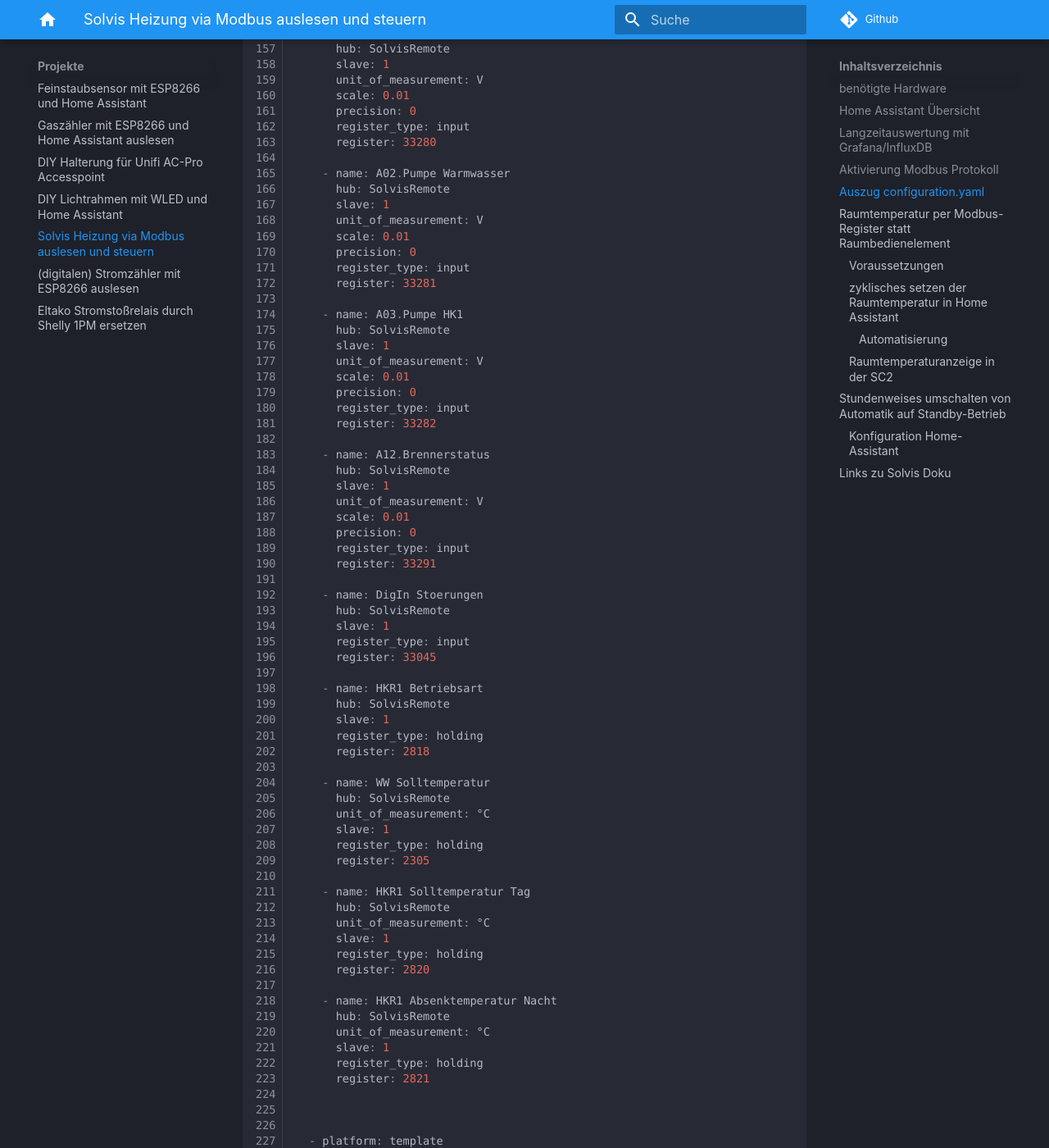
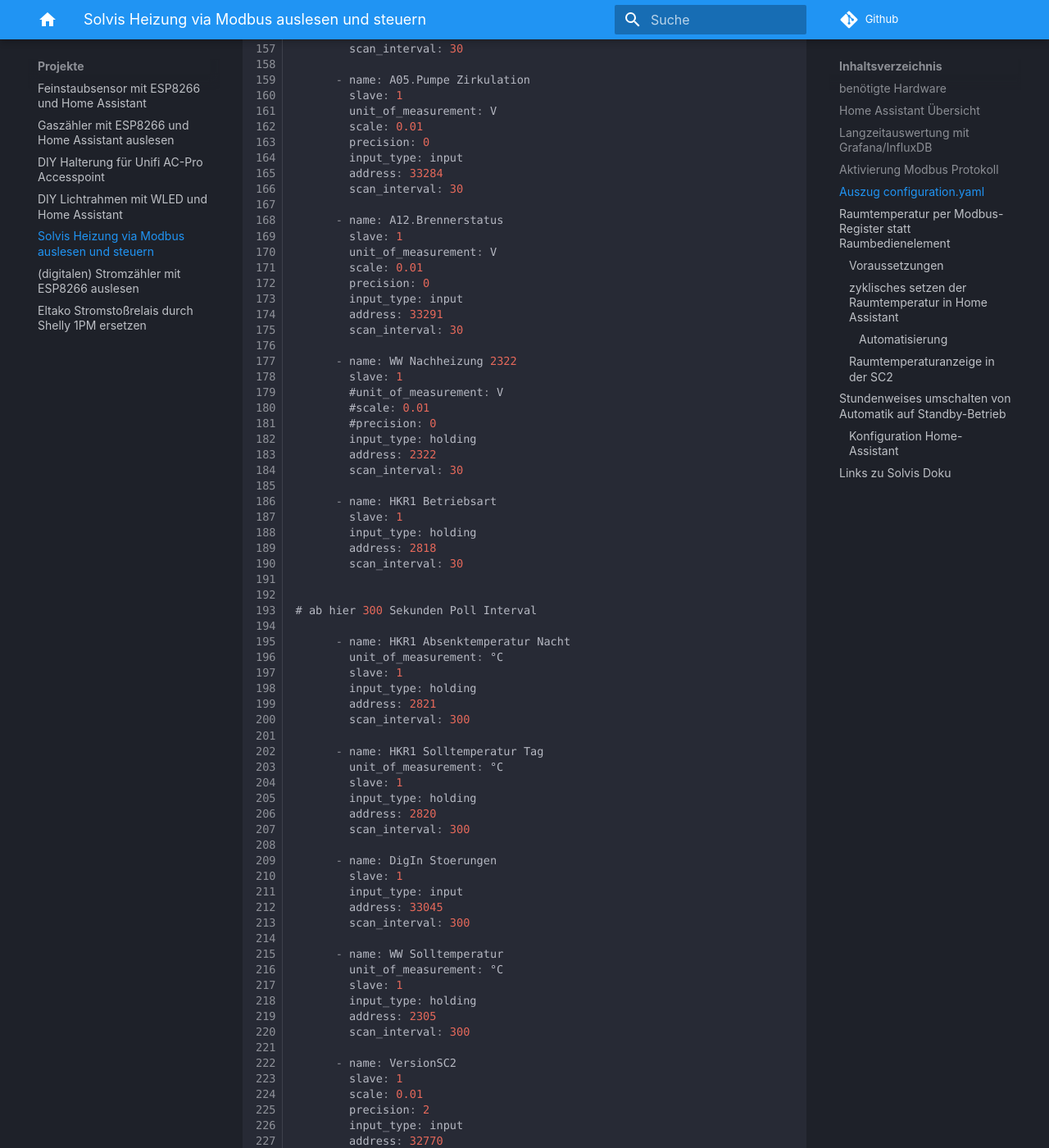
Before and after one commit to saruter/smarthome, an MkDocs documentation site: the page built from docs/projekte/solvis-heizung.md, in a window 1280 px wide and 1400 px high, scrolled down 7858 px. Shown: the whole window at 82% size. Built offline with MkDocs 1.6.1 and Material for MkDocs 9.7.7, drawn with Linux system fonts in a browser that asks for light colours; comment, search, counter and statistics services are not loaded; some of the changed text lies outside the part shown.

Commit message:
updated solvis modbus config to new ha-syntax

````diff
--- a/docs/projekte/solvis-heizung.md
+++ b/docs/projekte/solvis-heizung.md
@@ -47,255 +47,283 @@ Sollten die Einstellungen korrekt sein sollte unter der IP-Addresse der Solvis-R
 Nachfolgend ein Auszug der configuration.yaml von Home Assistant mit den wichtigsten Sensoren und Templates
 ```
 modbus:
-  name: SolvisRemote
-  type: tcp
-  host: <ip-addresse-solvis-remote>
-  port: 502
+  - name: SolvisRemote
+    type: tcp
+    host: <ip der solvis remote>
+    port: 502
 
- - platform: modbus
-    scan_interval: 30
-    registers:
-    - name: Warmwasserpuffer
-      hub: SolvisRemote
-      unit_of_measurement: °C
-      scale: 0.1
-      slave: 1
-      precision: 2
-      register_type: input
-      register: 33024
+    sensors:
+      - name: Warmwasserpuffer
+        unit_of_measurement: °C
+        scale: 0.1
+        slave: 1
+        precision: 2
+        input_type: input
+        address: 33024
+        scan_interval: 30
 
-    - name: Warmwassertemperatur
-      hub: SolvisRemote
-      unit_of_measurement: °C
-      scale: 0.1
-      slave: 1
-      precision: 2
-      register_type: input
-      register: 33025
+      - name: Warmwassertemperatur
+        unit_of_measurement: °C
+        scale: 0.1
+        slave: 1
+        precision: 2
+        input_type: input
+        address: 33025
+        scan_interval: 30
 
-    - name: Speicherreferenztemperatur
-      hub: SolvisRemote
-      unit_of_measurement: °C
-      scale: 0.1
-      slave: 1
-      precision: 2
-      register_type: input
-      register: 33026
+      - name: Speicherreferenztemperatur
+        unit_of_measurement: °C
+        scale: 0.1
+        slave: 1
+        precision: 2
+        input_type: input
+        address: 33026
+        scan_interval: 30
 
-    - name: Heizungspuffertemperatur oben
-      hub: SolvisRemote
-      unit_of_measurement: °C
-      scale: 0.1
-      slave: 1
-      precision: 2
-      register_type: input
-      register: 33027
+      - name: Heizungspuffertemperatur oben
+        unit_of_measurement: °C
+        scale: 0.1
+        slave: 1
+        precision: 2
+        input_type: input
+        address: 33027
+        scan_interval: 30
 
-    - name: Aussentemperatur
-      hub: SolvisRemote
-      unit_of_measurement: °C
-      scale: 0.1
-      slave: 1
-      precision: 2
-      register_type: input
-      register: 33033
+      - name: Aussentemperatur
+        unit_of_measurement: °C
+        scale: 0.1
+        slave: 1
+        precision: 2
+        input_type: input
+        address: 33033
+        scan_interval: 30
 
-    - name: Heizungspuffertemperatur unten
-      hub: SolvisRemote
-      unit_of_measurement: °C
-      scale: 0.1
-      slave: 1
-      precision: 2
-      register_type: input
-      register: 33032
+      - name: Heizungspuffertemperatur unten
+        unit_of_measurement: °C
+        scale: 0.1
+        slave: 1
+        precision: 2
+        input_type: input
+        address: 33032
+        scan_interval: 30
 
-    - name: Zirkulationsdurchfluss
-      hub: SolvisRemote
-      unit_of_measurement: °C
-      scale: 0.1
-      slave: 1
-      precision: 2
-      register_type: input
-      register: 33034
+      - name: Zirkulationsdurchfluss
+        unit_of_measurement: °C
+        scale: 0.1
+        slave: 1
+        precision: 2
+        input_type: input
+        address: 33034
+        scan_interval: 30
 
-    - name: Vorlauftemperatur
-      hub: SolvisRemote
-      unit_of_measurement: °C
-      scale: 0.1
-      slave: 1
-      precision: 2
-      register_type: input
-      register: 33035
+      - name: Vorlauftemperatur
+        unit_of_measurement: °C
+        scale: 0.1
+        slave: 1
+        precision: 2
+        input_type: input
+        address: 33035
+        scan_interval: 30
 
-#    kein Sensor angeschlossen, zeigt immer 10°C
-#    - name: Kaltwassertemperatur
-#      hub: SolvisRemote
-#      unit_of_measurement: °C
-#      scale: 0.1
-#      slave: 1
-#      precision: 2
-#      register_type: input
-#      register: 33038
+      - name: Kaltwassertemperatur
+        unit_of_measurement: °C
+        scale: 0.1
+        slave: 1
+        precision: 2
+        input_type: input
+        address: 33038
+        scan_interval: 30
 
-    - name: Durchfluss Warmwasserzirkualation
-      hub: SolvisRemote
-      unit_of_measurement: l/min
-      slave: 1
-      precision: 2
-      scale: 0.1
-      register_type: input
-      register: 33041
+      - name: Durchfluss Warmwasserzirkualation
+        unit_of_measurement: l/min
+        slave: 1
+        precision: 2
+        scale: 0.1
+        input_type: input
+        address: 33041
+        scan_interval: 30
 
-    - name: Laufzeit Brenner
-      hub: SolvisRemote
-      unit_of_measurement: h
-      slave: 1
-      precision: 0
-      register_type: input
-      register: 33536
+      - name: Laufzeit Brenner
+        unit_of_measurement: h
+        slave: 1
+        precision: 0
+        input_type: input
+        address: 33536
+        scan_interval: 30
 
-    - name: Brennerstarts
-      hub: SolvisRemote
-      unit_of_measurement: Starts
-      slave: 1
-      precision: 0
-      register_type: input
-      register: 33537
+      - name: Brennerstarts
+        unit_of_measurement: Starts
+        slave: 1
+        precision: 0
+        input_type: input
+        address: 33537
+        scan_interval: 30
 
-    - name: Brennerleistung
-      hub: SolvisRemote
-      unit_of_measurement: kW
-      scale: 0.1
-      slave: 1
-      precision: 2
-      register_type: input
-      register: 33539
+      - name: Brennerleistung
+        unit_of_measurement: kW
+        scale: 0.1
+        slave: 1
+        precision: 2
+        input_type: input
+        address: 33539
+        scan_interval: 30
 
-    - name: Ionisationsstrom
-      hub: SolvisRemote
-      unit_of_measurement: mA
-      slave: 1
-      scale: 0.1
-      precision: 1
-      register_type: input
-      register: 33540
+      - name: Ionisationsstrom
+        unit_of_measurement: mA
+        slave: 1
+        scale: 0.1
+        precision: 1
+        input_type: input
+        address: 33540
+        scan_interval: 30
 
-    - name: VersionSC2
-      hub: SolvisRemote
-      slave: 1
-      scale: 0.01
-      precision: 2
-      register_type: input
-      register: 32770
+      - name: A01.Pumpe Zirkulation
+        slave: 1
+        unit_of_measurement: V
+        scale: 0.01
+        precision: 0
+        input_type: input
+        address: 33280
+        scan_interval: 30
 
-    - name: VersionNBG
-      hub: SolvisRemote
-      slave: 1
-      scale: 0.01
-      register_type: input
-      register: 32771
+      - name: A02.Pumpe Warmwasser
+        slave: 1
+        unit_of_measurement: V
+        scale: 0.01
+        precision: 0
+        input_type: input
+        address: 33281
+        scan_interval: 30
 
-    - name: ZirkulationBetriebsart
-      hub: SolvisRemote
-      slave: 1
-      register_type: input
-      register: 2049
+      - name: A03.Pumpe HK1
+        slave: 1
+        unit_of_measurement: V
+        scale: 0.01
+        precision: 0
+        input_type: input
+        address: 33282
+        scan_interval: 30
 
-    - name: A01.Pumpe Zirkulation
-      hub: SolvisRemote
-      slave: 1
-      unit_of_measurement: V
-      scale: 0.01
-      precision: 0
-      register_type: input
-      register: 33280
+      - name: A05.Pumpe Zirkulation
+        slave: 1
+        unit_of_measurement: V
+        scale: 0.01
+        precision: 0
+        input_type: input
+        address: 33284
+        scan_interval: 30
 
-    - name: A02.Pumpe Warmwasser
-      hub: SolvisRemote
-      slave: 1
-      unit_of_measurement: V
-      scale: 0.01
-      precision: 0
-      register_type: input
-      register: 33281
+      - name: A12.Brennerstatus
+        slave: 1
+        unit_of_measurement: V
+        scale: 0.01
+        precision: 0
+        input_type: input
+        address: 33291
+        scan_interval: 30
 
-    - name: A03.Pumpe HK1
-      hub: SolvisRemote
-      slave: 1
-      unit_of_measurement: V
-      scale: 0.01
-      precision: 0
-      register_type: input
-      register: 33282
+      - name: WW Nachheizung 2322
+        slave: 1
+        #unit_of_measurement: V
+        #scale: 0.01
+        #precision: 0
+        input_type: holding
+        address: 2322
+        scan_interval: 30
 
-    - name: A12.Brennerstatus
-      hub: SolvisRemote
-      slave: 1
-      unit_of_measurement: V
-      scale: 0.01
-      precision: 0
-      register_type: input
-      register: 33291
+      - name: HKR1 Betriebsart
+        slave: 1
+        input_type: holding
+        address: 2818
+        scan_interval: 30
 
-    - name: DigIn Stoerungen
-      hub: SolvisRemote
-      slave: 1
-      register_type: input
-      register: 33045
 
-    - name: HKR1 Betriebsart
-      hub: SolvisRemote
-      slave: 1
-      register_type: holding
-      register: 2818
+# ab hier 300 Sekunden Poll Interval
 
-    - name: WW Solltemperatur
-      hub: SolvisRemote
-      unit_of_measurement: °C
-      slave: 1
-      register_type: holding
-      register: 2305
+      - name: HKR1 Absenktemperatur Nacht
+        unit_of_measurement: °C
+        slave: 1
+        input_type: holding
+        address: 2821
+        scan_interval: 300
 
-    - name: HKR1 Solltemperatur Tag
-      hub: SolvisRemote
-      unit_of_measurement: °C
-      slave: 1
-      register_type: holding
-      register: 2820
+      - name: HKR1 Solltemperatur Tag
+        unit_of_measurement: °C
+        slave: 1
+        input_type: holding
+        address: 2820
+        scan_interval: 300
 
-    - name: HKR1 Absenktemperatur Nacht
-      hub: SolvisRemote
-      unit_of_measurement: °C
-      slave: 1
-      register_type: holding
-      register: 2821
+      - name: DigIn Stoerungen
+        slave: 1
+        input_type: input
+        address: 33045
+        scan_interval: 300
+
+      - name: WW Solltemperatur
+        unit_of_measurement: °C
+        slave: 1
+        input_type: holding
+        address: 2305
+        scan_interval: 300
+
+      - name: VersionSC2
+        slave: 1
+        scale: 0.01
+        precision: 2
+        input_type: input
+        address: 32770
+        scan_interval: 300
+
+      - name: VersionNBG
+        slave: 1
+        scale: 0.01
+        input_type: input
+        address: 32771
+        scan_interval: 300
+
+      - name: ZirkulationBetriebsart
+        slave: 1
+        input_type: input
+        address: 2049
+        scan_interval: 300
+
+
+      - name: Raumtemperatur_HKR1
+        unit_of_measurement: °C
+        scale: 0.1
+        slave: 1
+        input_type: holding
+        address: 34304
+        scan_interval: 300
 
 
 
+
+sensor:
   - platform: template
     sensors:
       ww_zirkulationsart:
-       friendly_name: "WW Zirkulation Betriebsart"
-       entity_id: sensor.zirkulationbetriebsart
-       value_template: >-
-          {% if states('sensor.zirkulationbetriebsart') == '1' %}
-            Aus
-          {% elif states('sensor.zirkulationbetriebsart') == '2' %}
-            Puls
-          {% elif states('sensor.zirkulationbetriebsart') == '3' %}
-            Temp
-          {% elif states('sensor.zirkulationbetriebsart') == '4' %}
-            Warten
-          {% else %}
-            unbekannt
-          {% endif %}
+        friendly_name: "WW Zirkulation Betriebsart"
+        #entity_id: sensor.zirkulationbetriebsart
+        value_template: >-
+            {% if states('sensor.zirkulationbetriebsart') == '1' %}
+              Aus
+            {% elif states('sensor.zirkulationbetriebsart') == '2' %}
+              Puls
+            {% elif states('sensor.zirkulationbetriebsart') == '3' %}
+              Temp
+            {% elif states('sensor.zirkulationbetriebsart') == '4' %}
+              Warten
+            {% else %}
+              unbekannt
+            {% endif %}
 
 
       hkr1betriebsart:
         friendly_name: "Heizkreislauf Betriebsart"
-        entity_id: sensor.hkr1_betriebsart
+        #entity_id: sensor.hkr1_betriebsart
         value_template: "{%if states.sensor.hkr1_betriebsart.state == '1' %}Aus{% elif states.sensor.hkr1_betriebsart.state == '2' %}Automatik{% elif states.sensor.hkr1_betriebsart.state == '3' %}Tagbetrieb{% elif states.sensor.hkr1_betriebsart.state == '4' %}Absenkbetrieb{% elif states.sensor.hkr1_betriebsart.state == '5' %}Standby{% elif states.sensor.hkr1_betriebsart.state == '6' %}Eco{% elif states.sensor.hkr1_betriebsart.state == '7' %}Urlaub{% elif states.sensor.hkr1_betriebsart.state == '8' %}WW Vorang{% elif states.sensor.zirkulationbetriebsart.state == '9' %}Frostschutz{% elif states.sensor.zirkulationbetriebsart.state == '10' %}Pumpenschutz{% elif states.sensor.hkr1_betriebsart.state == '11' %}Estrich{% endif %}"
-
 
 ```
 
````
